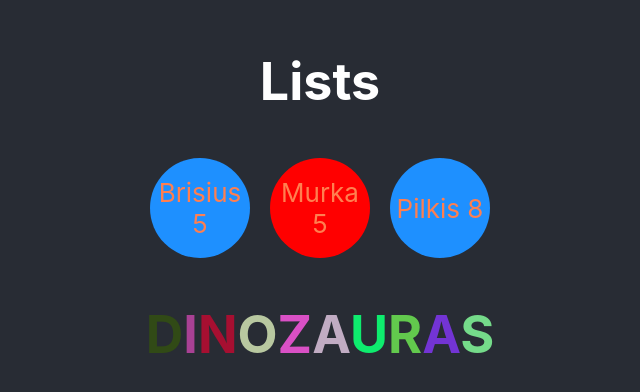
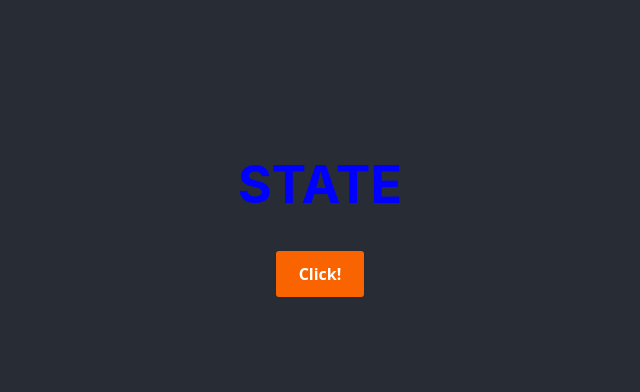
Before and after one commit to simonasablinaite/React, a React (Create React App) app: page / in a window 1280 px wide. Shown: the part 192-584 px from the top of the page, without its empty margins (320-960 px from the left). Built offline with nearby package versions, Linux system fonts and the light colour scheme.

Commit message:
State with color change

```diff
--- a/package.json
+++ b/package.json
@@ -9,6 +9,7 @@
     "react": "^18.2.0",
     "react-dom": "^18.2.0",
     "react-scripts": "5.0.1",
+    "sass": "^1.54.8",
     "web-vitals": "^2.1.4"
   },
   "scripts": {
--- a/src/App.css
+++ /dev/null
@@ -1,65 +0,0 @@
-.App {
-  text-align: center;
-}
-
-.App-logo {
-  height: 40vmin;
-  pointer-events: none;
-}
-
-@media (prefers-reduced-motion: no-preference) {
-  .App-logo {
-    animation: App-logo-spin infinite 2s linear;
-
-  }
-}
-
-.App-header {
-  background-color: #282c34;
-  min-height: 100vh;
-  display: flex;
-  flex-direction: column;
-  align-items: center;
-  justify-content: center;
-  font-size: calc(10px + 2vmin);
-  color: white;
-}
-
-.App-link {
-  color: #61dafb;
-}
-
-@keyframes App-logo-spin {
-  from {
-    transform: rotate(0deg);
-  }
-  to {
-    transform: rotate(360deg);
-  }
-}
-
-.dog {
-  letter-spacing: 5px;
-}
-
-.cat {
-  letter-spacing: 10px;
-}
-
-.container {
-  display: flex;
-  justify-content: center;
-  align-items: center;
-  flex-wrap: wrap;
-}
-
-.container > div {
-  width: 100px;
-        height: 100px;
-        display: flex;
-        justify-content: center;
-        align-items: center;
-        background-color: skyblue;
-        color: coral;
-        margin: 10px;
-}
--- a/src/App.jsx
+++ b/src/App.jsx
@@ -1,41 +1,21 @@
-import "./App.css";
-import Cat from "./Components/004/Cat.jsx";
-import randColor from "./Functions/randColor.js";
-
-const cats = [
-  { id: 1, weight: 5, name: "Murka" },
-  { id: 2, weight: 8, name: "Pilkis" },
-  { id: 3, weight: 2, name: "Pūkis" },
-  { id: 4, weight: 3, name: "Rainis" },
-  { id: 5, weight: 5, name: "Brisius" },
-];
+import { useState } from "react";
+import "./App.scss";
 
 function App() {
+  const [color, setColor] = useState("blue");
+
+  const doJob = () => {
+    console.log("Hello");
+  };
+
+  const clicked = () => {
+    setColor("yellowgreen");
+  };
   return (
     <div className="App">
       <header className="App-header">
-        <h1>Lists</h1>
-        <div className="container">
-          {[...cats]
-            .sort((a, b) => a.name.localeCompare(b.name))
-            .map((cat, i) => (
-              <Cat i={i} key={cat.id} cat={cat} />
-            ))}
-        </div>
-
-        {/* <div className="container">
-          <Cat catName="Pilkis" weight="8 kg." />
-          <Cat catName="Garfildas" weight="12 kg." />
-          <Cat catName="Bone" weight="15 kg." />
-        </div> */}
-
-        <h1>
-          {[..."DINOZAURAS"].map((l, i) => (
-            <span key={i} style={{ color: randColor() }}>
-              {l}
-            </span>
-          ))}
-        </h1>
+        <h1 style={{ color: color }}>STATE</h1>
+        <button onClick={clicked}>Click!</button>
       </header>
     </div>
   );
--- /dev/null
+++ b/src/App.scss
@@ -0,0 +1,111 @@
+.App {
+  text-align: center;
+}
+
+.App-logo {
+  height: 40vmin;
+  pointer-events: none;
+}
+
+@media (prefers-reduced-motion: no-preference) {
+  .App-logo {
+    animation: App-logo-spin infinite 2s linear;
+
+  }
+}
+
+.App-header {
+  background-color: #282c34;
+  min-height: 100vh;
+  display: flex;
+  flex-direction: column;
+  align-items: center;
+  justify-content: center;
+  font-size: calc(10px + 2vmin);
+  color: white;
+}
+
+.App-link {
+  color: #61dafb;
+}
+
+@keyframes App-logo-spin {
+  from {
+    transform: rotate(0deg);
+  }
+
+  to {
+    transform: rotate(360deg);
+  }
+}
+
+.dog {
+  letter-spacing: 5px;
+}
+
+.cat {
+  letter-spacing: 10px;
+}
+
+.container {
+  display: flex;
+  justify-content: center;
+  align-items: center;
+  flex-wrap: wrap;
+}
+
+.container>div {
+  width: 100px;
+  height: 100px;
+  display: flex;
+  justify-content: center;
+  align-items: center;
+  background-color: skyblue;
+  color: coral;
+  margin: 10px;
+}
+
+button {
+  align-items: center;
+  background-clip: padding-box;
+  background-color: #fa6400;
+  border: 1px solid transparent;
+  border-radius: .25rem;
+  box-shadow: rgba(0, 0, 0, 0.02) 0 1px 3px 0;
+  box-sizing: border-box;
+  color: #fff;
+  cursor: pointer;
+  display: inline-flex;
+  font-family: system-ui, -apple-system, system-ui, "Helvetica Neue", Helvetica, Arial, sans-serif;
+  font-size: 16px;
+  font-weight: 600;
+  justify-content: center;
+  line-height: 1.25;
+  margin: 0;
+  min-height: 3rem;
+  padding: calc(.875rem - 1px) calc(1.5rem - 1px);
+  position: relative;
+  text-decoration: none;
+  transition: all 250ms;
+  user-select: none;
+  -webkit-user-select: none;
+  touch-action: manipulation;
+  vertical-align: baseline;
+  width: auto;
+
+  &:hover,
+  &:focus {
+    background-color: #fb8332;
+    box-shadow: rgba(0, 0, 0, 0.1) 0 4px 12px;
+  }
+
+  &:hover {
+    transform: translateY(-1px);
+  }
+
+  &:active {
+    background-color: #c85000;
+    box-shadow: rgba(0, 0, 0, .06) 0 2px 4px;
+    transform: translateY(0);
+  }
+}
```
Also changed, not shown: src/004.jsx (added, +44 -0 lines), 1 other file (tests, documents, lock files or other folders).
